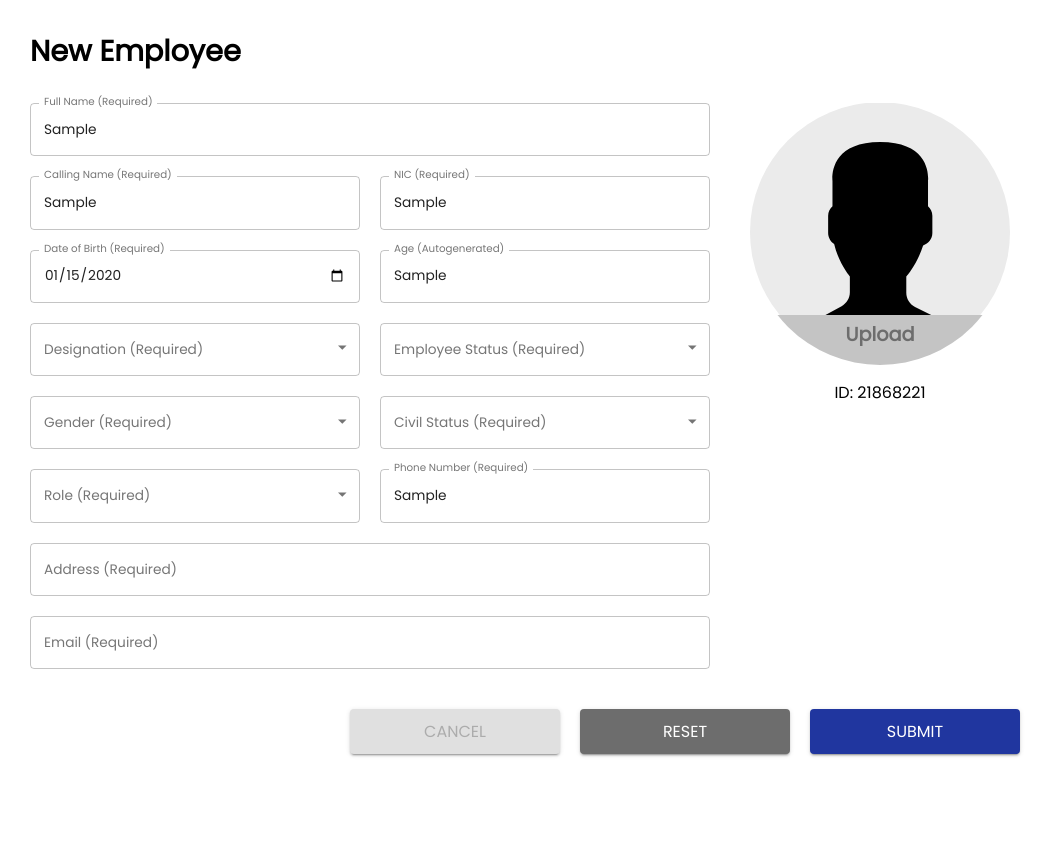
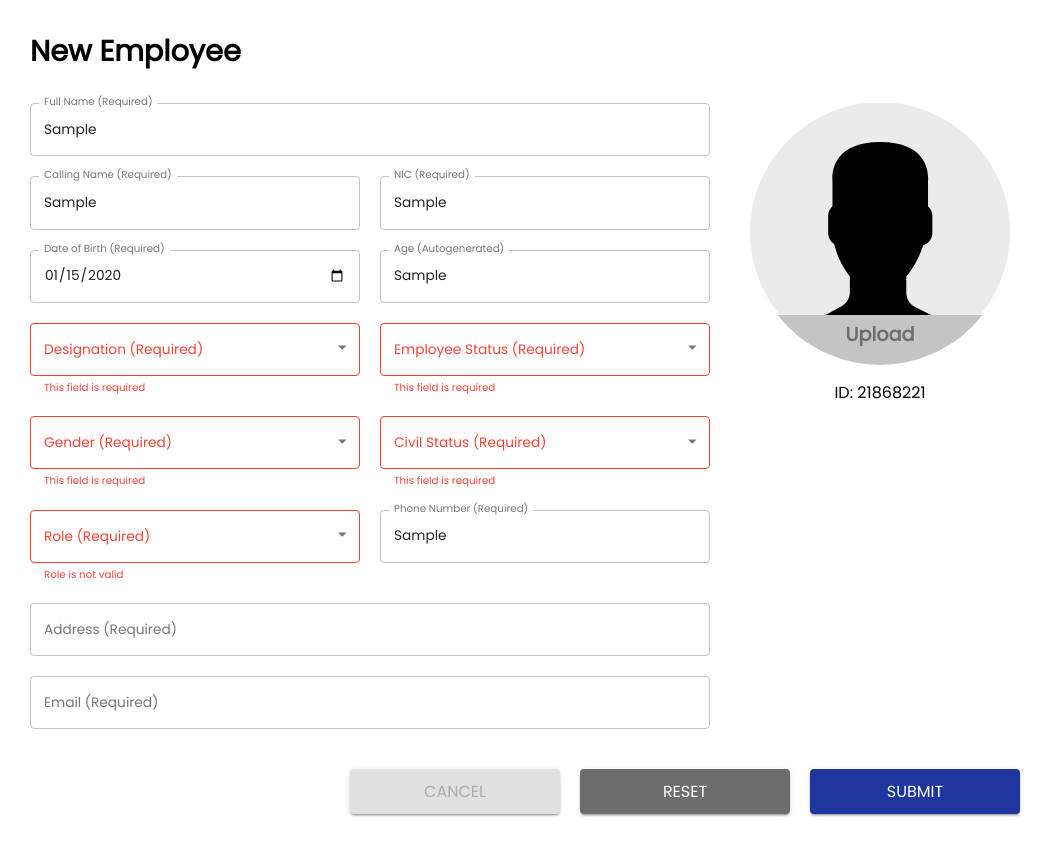
Before and after one commit to shakyakarunathilake/sak-distributors, a React (Create React App) app in the folder client/: page /employees-form in a window 1280 px wide. Both pictures are taken after typing "Sample", "Sample", "Sample", "2020-01-15", "Sample", "Sample" into the empty fields and a click on the button "SUBMIT". Shown: the whole page, without its empty margins (0-1054 px from the left). Before the commit the page ends 800 px from the top, so only its background shows below. Built offline with nearby package versions, Linux system fonts and the light colour scheme.

Commit message:
Select update

```diff
--- a/client/src/shared/Select/Select.js
+++ b/client/src/shared/Select/Select.js
@@ -1,26 +1,22 @@
 import React from 'react';
-import { FormControl, InputLabel, MenuItem, Select as MuiSelect } from '@material-ui/core';
+import { FormControl, FormHelperText, InputLabel, MenuItem, Select as MuiSelect } from '@material-ui/core';
 
 export default function Select(props) {
 
-    const {
-        // error, helperText,
-        label, name, options, onChange, value } = props;
+    const { label, name, options, onChange, value, error=null } = props;
 
     return (
         <FormControl
             fullWidth
             variant="outlined"
-        // error={error}
+            {...(error && { error: true })}
         >
             <InputLabel>{label}</InputLabel>
             <MuiSelect
-                // renderValue={() => `${helperText}`}
                 label={label}
                 onChange={onChange}
                 value={value}
                 name={name}
-
             >
                 {
                     options.map(
@@ -30,6 +26,7 @@ export default function Select(props) {
                     )
                 }
             </MuiSelect>
+            {error && <FormHelperText> {error} </FormHelperText>}
         </FormControl>
     );
 };
```
